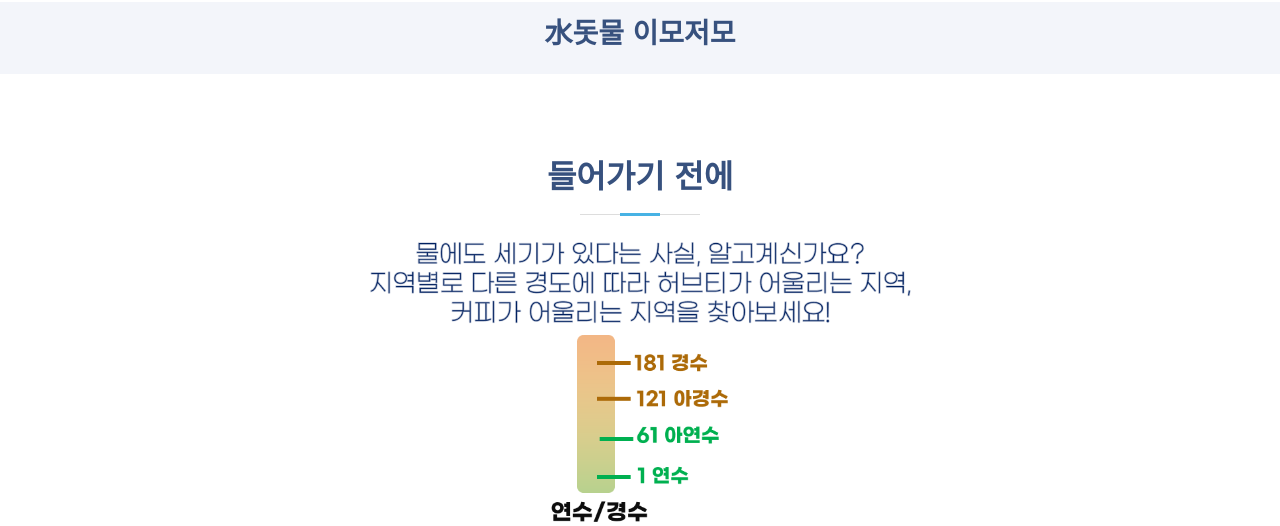
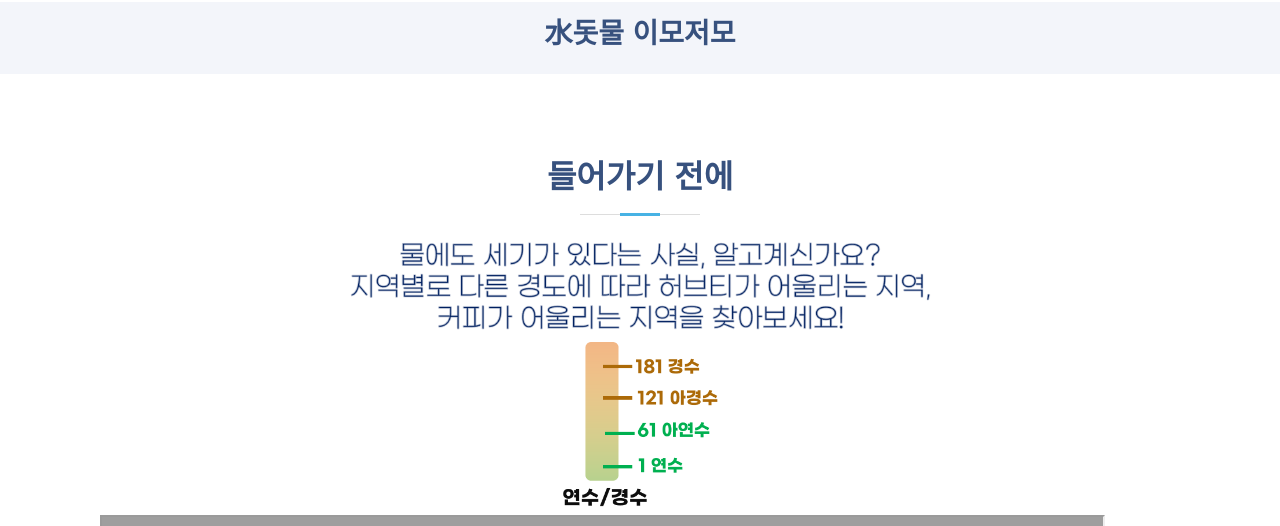
Before and after one commit to DY29/Django_Data_Hackerton, a Django app: page /emojomo/ in a window 1280 px wide. Shown: the part 70-596 px from the top of the page. Run offline with Django 3.2, Linux system fonts and the light colour scheme; some libraries are stand-ins or nearby versions; grey boxes are pictures that could not be loaded.

Commit message:
web done

```diff
--- a/blog/templates/blog/emojomo.html
+++ b/blog/templates/blog/emojomo.html
@@ -119,9 +119,9 @@
 
         <div class="section-title" data-aos="fade-right" data-aos-delay="100">
           <br><h2>들어가기 전에</h2>
-                    <img src='{% static "img/detail4.png" %}' class="img" alt="" style="width: 700px; height: auto !important; display: block; margin: 0px auto; ">
+                    <img src='{% static "img/detail4.png" %}' class="img" alt="" style="width: 750px; height: auto !important; display: block; margin: 0px auto; ">
 
-          <img src='{% static "img/yeon.png" %}' class="img" alt="" style="width: 200px; height: auto !important; display: block; margin: 0px auto; ">
+          <img src='{% static "img/yeon.png" %}' class="img" alt="" style="width: 175px; height: auto !important; display: block; margin: 0px auto; ">
                   <div class="row portfolio-container" data-aos="fade-up" data-aos-delay="200">
           <div class="col-lg-4 col-md-6 portfolio-item filter-app">
             <iframe src="https://public.tableau.com/views/K-_16082749316660/6_1?:language=ko&:display_count=y&publish=yes&:origin=viz_share_link?:showVizHome=no&:embed=true" width="1005" height="832"></iframe>
--- a/blog/templates/blog/intro.html
+++ b/blog/templates/blog/intro.html
@@ -118,7 +118,7 @@
           <h2>수돗물 수질 안심 확인 <br>수(水)리수리 정(淨)수리 프로젝트</h2>
           <div class="d-lg-flex">
             <a href='{% url 'map' %}' class="btn-get-started scrollto">시작하기</a>
-            <a href="https://youtu.be/BN2q9Wfo89A" class="venobox btn-watch-video" data-vbtype="video" data-autoplay="true"> 수(水)리수리 정(淨)수리 가이드 영상 보기 <i class="icofont-play-alt-2"></i></a>
+            <a href="https://youtu.be/iVJcW6bDQNk" class="venobox btn-watch-video" data-vbtype="video" data-autoplay="true"> 수(水)리수리 정(淨)수리 가이드 영상 보기 <i class="icofont-play-alt-2"></i></a>
           </div>
         </div>
         <div class="col-lg-6 order-1 order-lg-2 main" data-aos="zoom-in" data-aos-delay="200">
--- a/blog/templates/blog/map.html
+++ b/blog/templates/blog/map.html
@@ -113,7 +113,7 @@
           <h2>전국 물 맛집 탐방</h2>
 <!--          <p>전국 물 맛집 탐방 지도에서는 '서울시 맛있는 물' 가이드라인에 따라-->
 <!--물 맛에 영향을 미치는 중요 요인들에 가중치를 부여하여 지역별로 물 맛집 랭킹을 매겼습니다.</p>-->
-        <img src='{% static "img/detail.png" %}' class="img-standard" alt="" style="width: 600px; height: auto !important; display: block; margin: 0px auto; " ><br>
+        <img src='{% static "img/detail.png" %}' class="img-standard" alt="" style="width: 750px; height: auto !important; display: block; margin: 0px auto; " ><br>
         <img src='{% static "img/standard2.png" %}' class="img-standard" alt="" style="width: 290px; height: auto !important; display: block; margin: 0px auto; " >
 
 
@@ -127,7 +127,7 @@
         </div>
         <div class="section-title">
         <img src='{% static "img/standard.png" %}' class="img-standard" alt="" style="width: 1000px; height: auto !important; display: block; margin: 0px auto; " >
-          <br><p>['서울시 맛있는 물' 가이드라인에 따른 성분별 가중치 기준]<br>위 기준을 토대로 아래 지도를 제작했습니다.</p>
+          <br><p><b>['서울시 맛있는 물' 가이드라인에 따른 성분별 가중치 기준]</b><br>위 기준을 토대로 아래 지도를 제작했습니다.</p>
         </div>
       </div>
      </section>
--- a/blog/templates/blog/yaksuto.html
+++ b/blog/templates/blog/yaksuto.html
@@ -109,13 +109,10 @@
       <div class="container" data-aos="fade-up">
         <div class="section-title">
           <h2>우리 동네 약수터</h2>
-        <img src='{% static "img/detail3.png" %}' class="img-standard" alt="" style="width: 600px; height: auto !important; display: block; margin: 0px auto; " >
+        <img src='{% static "img/detail3.png" %}' class="img-standard" alt="" style="width: 750px; height: auto !important; display: block; margin: 0px auto; " >
         </div>
 
-        <ul id="portfolio-flters" class="d-flex justify-content-center" data-aos="fade-up" data-aos-delay="100">
-          <li data-filter="*" class="filter-active">우리 동네 약수터</li>
 <!--          <li data-filter=".filter-app">전국 물 맛집 탐방</li>-->
-        </ul>
         <div class="row portfolio-container" data-aos="fade-up" data-aos-delay="200">
           <div class="col-lg-4 col-md-6 portfolio-item filter-app">
             <iframe src="https://public.tableau.com/views/newver12__16082756912960/2_2?:language=ko&:display_count=y&publish=yes&:origin=viz_share_link?:showVizHome=no&:embed=true" width="1005" height="832"></iframe>
```
